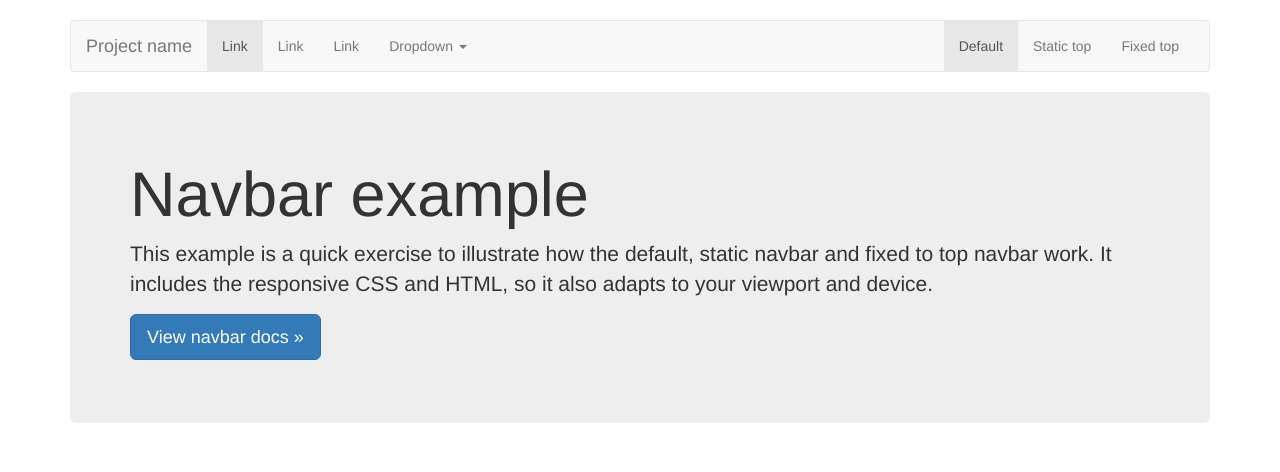
After one commit to ltiao/unsw-catalog, a Django app: template unsw_catalog/templates/catalog/base.html in a window 1280 px wide. The commit adds this page. Shown: the top 472 px of the page. Run offline with Django 3.2, Linux system fonts and the light colour scheme; the template is opened without the code that fills it, so the values that code supplies are empty; parts of the project's set-up code (start-up, migrations or seed data) failed here and were passed over; some libraries are stand-ins or nearby versions.

Commit message:
worked on index view

```diff
--- a/unsw_catalog/catalog/urls.py
+++ b/unsw_catalog/catalog/urls.py
@@ -1,6 +1,6 @@
 from django.conf.urls import url
-# from catalog.views import HomeView
+from catalog.views import CourseList
 
-# urlpatterns = [
-# 	url(r'^$', HomeView.as_view(), name='home'),
-# ]
+urlpatterns = [
+	url(r'^$', CourseList.as_view(), name='course-index'),
+]
--- a/unsw_catalog/templates/base.html
+++ b/unsw_catalog/templates/base.html
@@ -7,7 +7,7 @@
     <title>{% block title %}Title{% endblock %}</title>
 
     <!-- Bootstrap -->
-    <link href="//maxcdn.bootstrapcdn.com/bootswatch/3.2.0/journal/bootstrap.min.css" rel="stylesheet">
+    <link href="//maxcdn.bootstrapcdn.com/bootswatch/3.2.0/yeti/bootstrap.min.css" rel="stylesheet">
     {% block style %}{% endblock %}
     <!-- HTML5 Shim and Respond.js IE8 support of HTML5 elements and media queries -->
     <!-- WARNING: Respond.js doesn't work if you view the page via file:// -->
--- /dev/null
+++ b/unsw_catalog/templates/catalog/base.html
@@ -0,0 +1,70 @@
+{% extends "base.html" %}
+
+{% block style %}
+<style>
+	body {
+	  padding-top: 20px;
+	  padding-bottom: 20px;
+	}
+
+	.navbar {
+	  margin-bottom: 20px;
+	}
+</style>
+{% endblock %}
+
+{% block title %}Course List{% endblock %}
+
+{% block body %}
+    <div class="container">
+
+      <!-- Static navbar -->
+      <div class="navbar navbar-default" role="navigation">
+        <div class="container-fluid">
+          <div class="navbar-header">
+            <button type="button" class="navbar-toggle" data-toggle="collapse" data-target=".navbar-collapse">
+              <span class="sr-only">Toggle navigation</span>
+              <span class="icon-bar"></span>
+              <span class="icon-bar"></span>
+              <span class="icon-bar"></span>
+            </button>
+            <a class="navbar-brand" href="#">Project name</a>
+          </div>
+          <div class="navbar-collapse collapse">
+            <ul class="nav navbar-nav">
+              <li class="active"><a href="#">Link</a></li>
+              <li><a href="#">Link</a></li>
+              <li><a href="#">Link</a></li>
+              <li class="dropdown">
+                <a href="#" class="dropdown-toggle" data-toggle="dropdown">Dropdown <span class="caret"></span></a>
+                <ul class="dropdown-menu" role="menu">
+                  <li><a href="#">Action</a></li>
+                  <li><a href="#">Another action</a></li>
+                  <li><a href="#">Something else here</a></li>
+                  <li class="divider"></li>
+                  <li class="dropdown-header">Nav header</li>
+                  <li><a href="#">Separated link</a></li>
+                  <li><a href="#">One more separated link</a></li>
+                </ul>
+              </li>
+            </ul>
+            <ul class="nav navbar-nav navbar-right">
+              <li class="active"><a href="./">Default</a></li>
+              <li><a href="../navbar-static-top/">Static top</a></li>
+              <li><a href="../navbar-fixed-top/">Fixed top</a></li>
+            </ul>
+          </div><!--/.nav-collapse -->
+        </div><!--/.container-fluid -->
+      </div>
+
+      <!-- Main component for a primary marketing message or call to action -->
+      <div class="jumbotron">
+        <h1>Navbar example</h1>
+        <p>This example is a quick exercise to illustrate how the default, static navbar and fixed to top navbar work. It includes the responsive CSS and HTML, so it also adapts to your viewport and device.</p>
+        <p>
+          <a class="btn btn-lg btn-primary" href="../../components/#navbar" role="button">View navbar docs &raquo;</a>
+        </p>
+      </div>
+
+    </div> <!-- /container -->
+{% endblock %}
```
Also changed, not shown: unsw_catalog/catalog/serializers.py (+6 -1 lines), unsw_catalog/catalog/views.py (+9 -3 lines), unsw_catalog/templates/catalog/course_list.html (added, +30 -0 lines).
